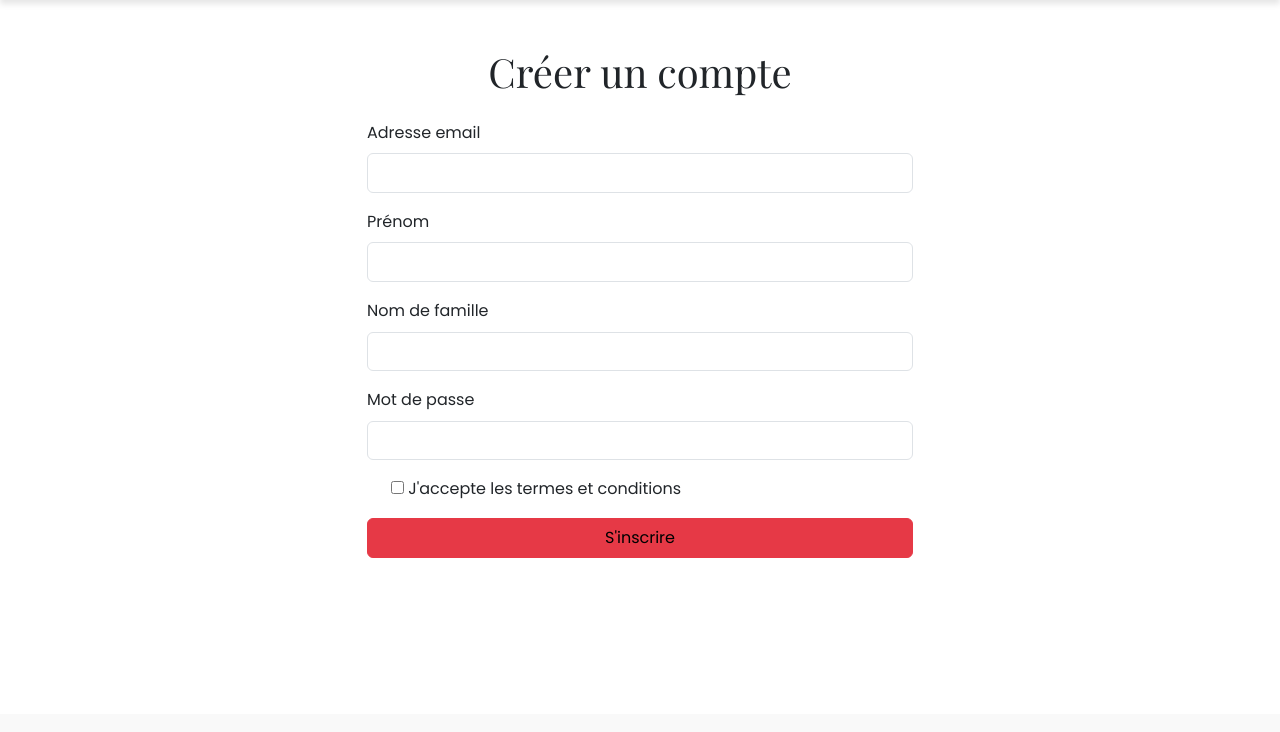
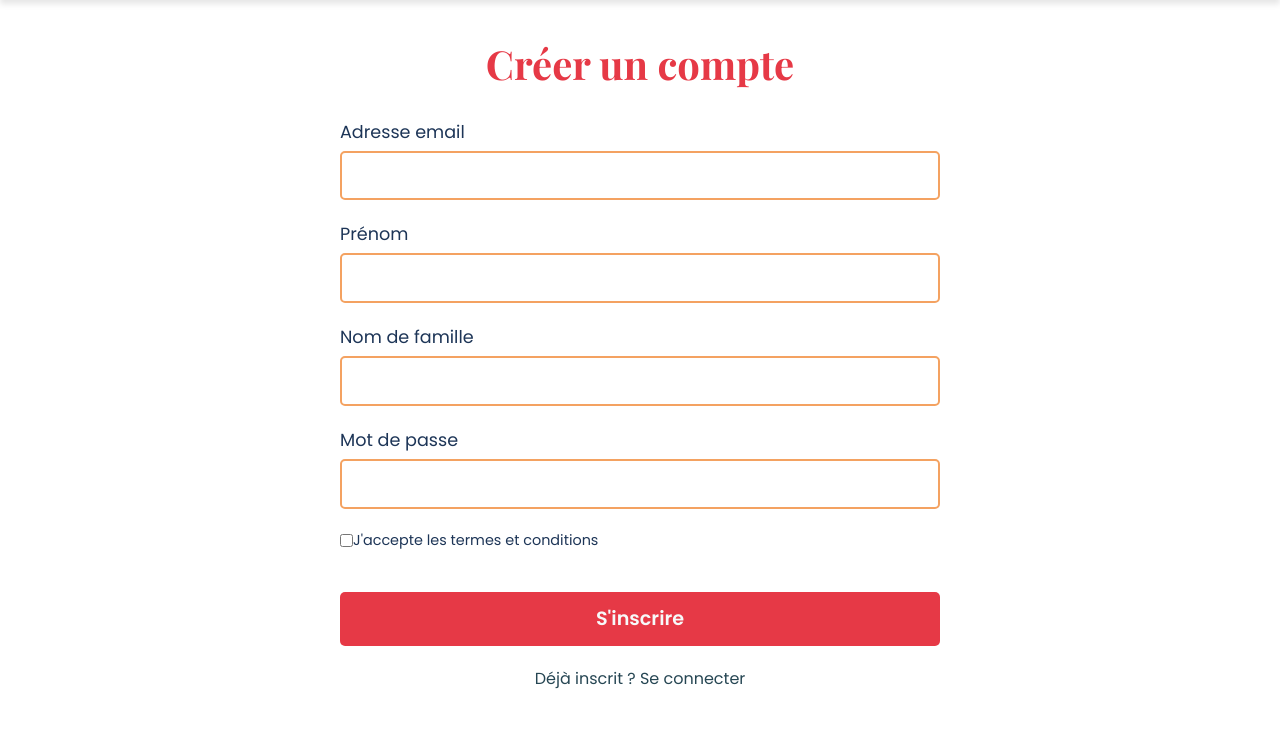
Before and after one commit to Baylox/Bailamos, a Symfony app: template templates/registration/register.html.twig in a window 1280 px wide. Shown: the part 86-818 px from the top of the page. Before the commit the page ends 644 px from the top, so only its background shows below. Run offline with Twig, Linux system fonts and the light colour scheme; the template is opened without the code that fills it, so the values that code supplies are empty; form fields are guessed from the names that the template uses; style sheets or scripts are compiled from the project's sources; some libraries are stand-ins or nearby versions.

Commit message:
Add registration page styles and update HTML structure for improved layout

```diff
--- a/assets/styles/app.scss
+++ b/assets/styles/app.scss
@@ -13,6 +13,7 @@
 
 // Import des fichiers de pages
 @import 'pages/home';
+@import 'pages/register';
 
 // Import de Bootstrap
 @import "../../node_modules/bootstrap/scss/bootstrap";
--- /dev/null
+++ b/assets/styles/pages/register.scss
@@ -0,0 +1,113 @@
+.registration-container {
+    max-width: 900px;
+    margin: 0 auto;
+    padding: 40px 20px;
+
+    .registration-title {
+        font-size: 2.5rem;
+        font-weight: bold;
+        color: $primary;
+        text-align: center;
+        margin-bottom: 30px;
+    }
+
+    .registration-form-wrapper {
+        display: flex;
+        justify-content: center;
+
+        .registration-form-container {
+            width: 100%;
+            max-width: 600px;
+        }
+    }
+
+    .registration-form {
+        display: flex;
+        flex-direction: column;
+    }
+
+    .registration-form-group {
+        margin-bottom: 20px;
+
+        .registration-label {
+            font-size: 1.1rem;
+            color: $dark;
+            margin-bottom: 5px;
+            display: block;
+        }
+
+        .registration-input {
+            width: 100%;
+            border: 2px solid $secondary;
+            border-radius: 5px;
+            padding: 10px;
+            font-size: 1rem;
+            transition: border-color 0.3s ease;
+
+            &:focus {
+                border-color: $primary;
+                box-shadow: 0 0 5px $primary;
+            }
+        }
+
+        .registration-error {
+            color: $danger;
+            font-size: 0.9rem;
+            margin-top: 5px;
+        }
+    }
+
+    .registration-terms {
+        display: flex;
+        align-items: center;
+
+        .registration-checkbox {
+            margin-right: 10px;
+            border-color: $secondary;
+
+            &:checked {
+                background-color: $primary;
+                border-color: $primary;
+            }
+        }
+
+        .registration-label-checkbox {
+            font-size: 0.9rem;
+            color: $dark;
+        }
+    }
+
+    .registration-submit {
+        background-color: $primary;
+        border: none;
+        color: $light;
+        font-size: 1.2rem;
+        font-weight: bold;
+        padding: 12px;
+        border-radius: 5px;
+        width: 100%;
+        margin-top: 20px;
+        cursor: pointer;
+        transition: all 0.3s ease;
+
+        &:hover {
+            background-color: darken($primary, 10%);
+            transform: translateY(-2px);
+            box-shadow: 0 4px 6px rgba(0, 0, 0, 0.1);
+        }
+    }
+
+    .registration-login-link {
+        display: block;
+        text-align: center;
+        margin-top: 20px;
+        color: $bay-deep-blue;
+        font-size: 1rem;
+        text-decoration: none;
+        transition: color 0.3s ease;
+
+        &:hover {
+            color: darken($secondary, 10%);
+        }
+    }
+}
--- a/templates/registration/register.html.twig
+++ b/templates/registration/register.html.twig
@@ -3,48 +3,50 @@
 {% block title %}Inscription{% endblock %}
 
 {% block body %}
-    <div class="container mt-5">
+    <div class="registration-container">
         {% for flash_error in app.flashes('verify_email_error') %}
-            <div class="alert alert-danger" role="alert">{{ flash_error }}</div>
+            <div class="alert alert-danger registration-flash">{{ flash_error }}</div>
         {% endfor %}
 
-        <h1 class="text-center mb-4">Créer un compte</h1>
+        <h1 class="registration-title">Créer un compte</h1>
 
-        <div class="row justify-content-center">
-            <div class="col-md-6">
-                {{ form_start(registrationForm, {'attr': {'class': 'form'}}) }}
+        <div class="registration-form-wrapper">
+            <div class="registration-form-container">
+                {{ form_start(registrationForm, {'attr': {'class': 'registration-form'}}) }}
 
-                <div class="mb-3">
-                    {{ form_label(registrationForm.email, 'Adresse email', {'label_attr': {'class': 'form-label'}}) }}
-                    {{ form_widget(registrationForm.email, {'attr': {'class': 'form-control'}}) }}
+                <div class="registration-form-group">
+                    {{ form_label(registrationForm.email, 'Adresse email', {'label_attr': {'class': 'registration-label'}}) }}
+                    {{ form_widget(registrationForm.email, {'attr': {'class': 'registration-input'}}) }}
                     {{ form_errors(registrationForm.email) }}
                 </div>
 
-                <div class="mb-3">
-                    {{ form_label(registrationForm.firstName, 'Prénom', {'label_attr': {'class': 'form-label'}}) }}
-                    {{ form_widget(registrationForm.firstName, {'attr': {'class': 'form-control'}}) }}
+                <div class="registration-form-group">
+                    {{ form_label(registrationForm.firstName, 'Prénom', {'label_attr': {'class': 'registration-label'}}) }}
+                    {{ form_widget(registrationForm.firstName, {'attr': {'class': 'registration-input'}}) }}
                     {{ form_errors(registrationForm.firstName) }}
                 </div>
 
-                <div class="mb-3">
-                    {{ form_label(registrationForm.lastName, 'Nom de famille', {'label_attr': {'class': 'form-label'}}) }}
-                    {{ form_widget(registrationForm.lastName, {'attr': {'class': 'form-control'}}) }}
+                <div class="registration-form-group">
+                    {{ form_label(registrationForm.lastName, 'Nom de famille', {'label_attr': {'class': 'registration-label'}}) }}
+                    {{ form_widget(registrationForm.lastName, {'attr': {'class': 'registration-input'}}) }}
                     {{ form_errors(registrationForm.lastName) }}
                 </div>
 
-                <div class="mb-3">
-                    {{ form_label(registrationForm.plainPassword, 'Mot de passe', {'label_attr': {'class': 'form-label'}}) }}
-                    {{ form_widget(registrationForm.plainPassword, {'attr': {'class': 'form-control'}}) }}
+                <div class="registration-form-group">
+                    {{ form_label(registrationForm.plainPassword, 'Mot de passe', {'label_attr': {'class': 'registration-label'}}) }}
+                    {{ form_widget(registrationForm.plainPassword, {'attr': {'class': 'registration-input'}}) }}
                     {{ form_errors(registrationForm.plainPassword) }}
                 </div>
 
-                <div class="mb-3 form-check">
-                    {{ form_widget(registrationForm.agreeTerms, {'attr': {'class': 'form-check-input'}}) }}
-                    {{ form_label(registrationForm.agreeTerms, 'J\'accepte les termes et conditions', {'label_attr': {'class': 'form-check-label'}}) }}
+                <div class="registration-form-group registration-terms">
+                    {{ form_widget(registrationForm.agreeTerms, {'attr': {'class': 'registration-checkbox'}}) }}
+                    {{ form_label(registrationForm.agreeTerms, 'J\'accepte les termes et conditions', {'label_attr': {'class': 'registration-label-checkbox'}}) }}
                     {{ form_errors(registrationForm.agreeTerms) }}
                 </div>
 
-                <button type="submit" class="btn btn-primary w-100">S'inscrire</button>
+                <button type="submit" class="registration-submit">S'inscrire</button>
+
+                <a href="/login" class="registration-login-link">Déjà inscrit ? Se connecter</a>
 
                 {{ form_end(registrationForm) }}
             </div>
```
